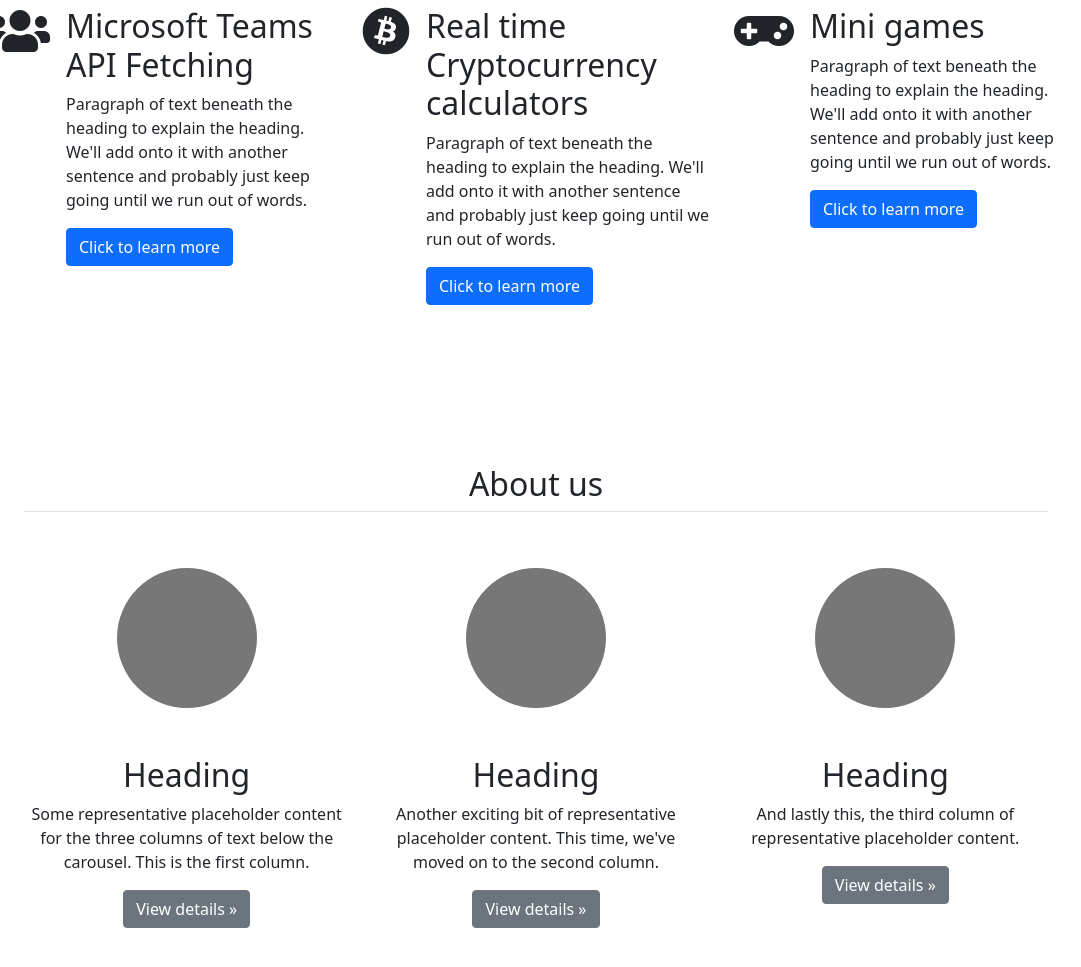
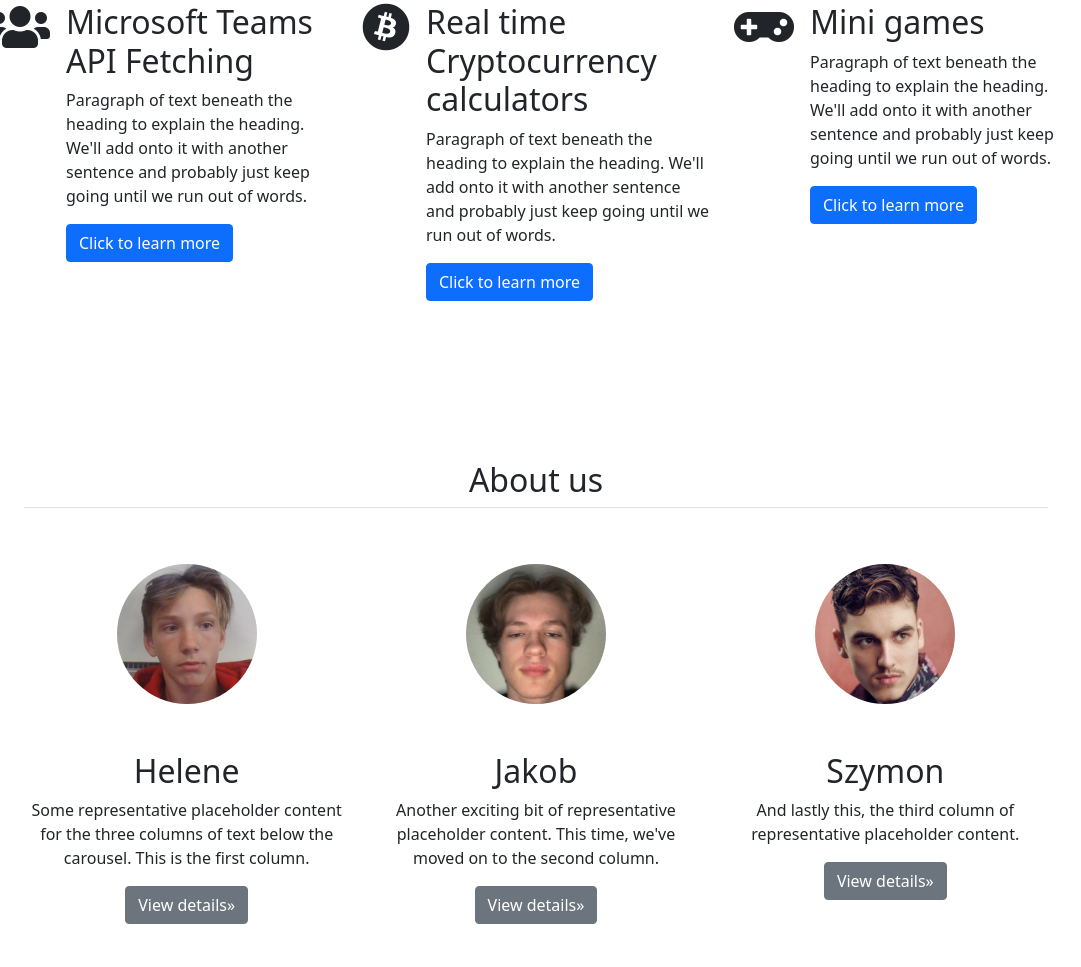
Before and after one commit to JakobDanielsen/Disaster-discord-bot-, a website: page index.html in a window 1280 px wide. Shown: the part 709-1676 px from the top of the page, without its empty margins (104-1185 px from the left). Drawn offline with nearby package versions, Linux system fonts and the light colour scheme.

Commit message:
imageinsert

```diff
--- a/index.html
+++ b/index.html
@@ -21,15 +21,6 @@
                 <i class="fas fa-key px-2"></i>
                 <span class="fs-4">Disaster Bot</span>
               </a>
-
-              <ul class="nav nav-pills">
-                <li class="nav-item"><a href="#" class="nav-link active" aria-current="page">Home</a></li>
-                <li class="nav-item"><a href="#" class="nav-link">Features</a></li>
-                <li class="nav-item"><a href="#" class="nav-link">Pricing</a></li>
-                <li class="nav-item"><a href="#" class="nav-link">FAQs</a></li>
-                <li class="nav-item"><a href="#" class="nav-link">About</a></li>
-              </ul>
-            </header>
           </div>
 
     </section>
@@ -92,25 +83,28 @@
         <h2 class="pb-2 border-bottom">About us</h2>
         <div class="row">
             <div class="col-lg-4">
-              <svg class="my-5 bd-placeholder-img rounded-circle" width="140" height="140" xmlns="http://www.w3.org/2000/svg" role="img" preserveAspectRatio="xMidYMid slice" focusable="false"><title>Placeholder</title><rect width="100%" height="100%" fill="#777"></rect><text x="50%" y="50%" fill="#777" dy=".3em">140x140</text></svg>
+              <img src="H.png" class="my-5 rounded-circle" height="140px" height="140px" role="img" preserveAspectRatio="xMidYMid slice" focusable="false">
+              <title>Placeholder</title></img>
 
-              <h2>Heading</h2>
+              <h2>Helene</h2>
               <p>Some representative placeholder content for the three columns of text below the carousel. This is the first column.</p>
-              <p><a class="btn btn-secondary" href="#">View details »</a></p>
+              <p><a class="btn btn-secondary" href="#">View details»</a></p>
             </div><!-- /.col-lg-4 -->
             <div class="col-lg-4">
-              <svg class="my-5 bd-placeholder-img rounded-circle" width="140" height="140" xmlns="http://www.w3.org/2000/svg" role="img" preserveAspectRatio="xMidYMid slice" focusable="false"><title>Placeholder</title><rect width="100%" height="100%" fill="#777"></rect><text x="50%" y="50%" fill="#777" dy=".3em">140x140</text></svg>
+              <img src="J.png" class="my-5 rounded-circle" height="140px" height="140px" role="img" preserveAspectRatio="xMidYMid slice" focusable="false">
+              <title>Placeholder</title></img>
 
-              <h2>Heading</h2>
+              <h2>Jakob</h2>
               <p>Another exciting bit of representative placeholder content. This time, we've moved on to the second column.</p>
-              <p><a class="btn btn-secondary" href="#">View details »</a></p>
+              <p><a class="btn btn-secondary" href="#">View details»</a></p>
             </div><!-- /.col-lg-4 -->
             <div class="col-lg-4">
-              <svg class="my-5 bd-placeholder-img rounded-circle" width="140" height="140" xmlns="http://www.w3.org/2000/svg" role="img" preserveAspectRatio="xMidYMid slice" focusable="false"><title>Placeholder</title><rect width="100%" height="100%" fill="#777"></rect><text x="50%" y="50%" fill="#777" dy=".3em">140x140</text></svg>
+              <img src="S.jpg" class="my-5 rounded-circle" height="140px" height="140px" role="img" preserveAspectRatio="xMidYMid slice" focusable="false">
+              <title>Placeholder</title></img>
 
-              <h2>Heading</h2>
+              <h2>Szymon</h2>
               <p>And lastly this, the third column of representative placeholder content.</p>
-              <p><a class="btn btn-secondary" href="#">View details »</a></p>
+              <p><a class="btn btn-secondary" href="#">View details»</a></p>
             </div><!-- /.col-lg-4 -->
           </div>
     </section>
```
Also changed, not shown: H.png (added), J.png (added), S.jpg (added), 1 other file.
